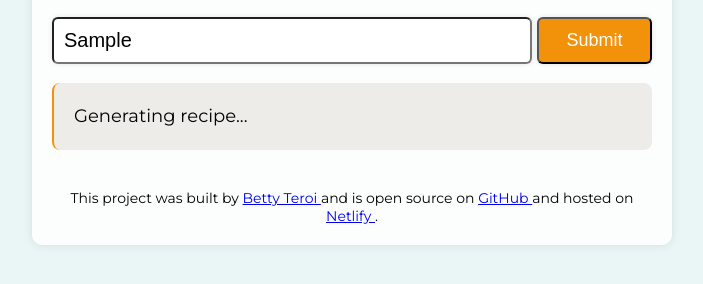
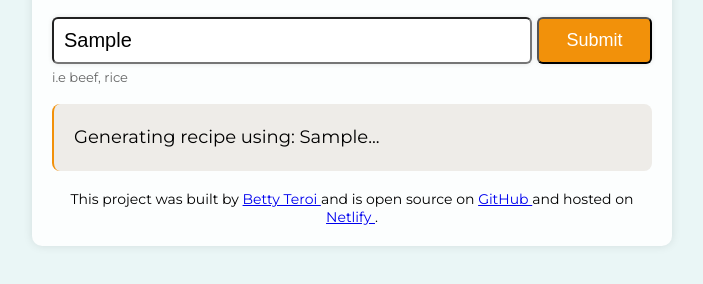
Before and after one commit to teroibetty/AI-Recipe-Generator, a plain HTML site: page index.html in a window 1280 px wide. Both pictures are taken after typing "Sample" into the empty fields and a click on the input 882 px from the left and 232 px from the top of the page. Shown: the part 192-476 px from the top of the page, without its empty margins (288-991 px from the left). Drawn offline with nearby package versions, Linux system fonts and the light colour scheme; no server answers.

Commit message:
Improved the user experience

```diff
--- a/index.html
+++ b/index.html
@@ -32,8 +32,9 @@
           />
           <input type="submit" class="submit-button" />
         </form>
+        <div class="hint">i.e beef, rice</div>
         <br />
-        <div class="recipe" id="recipe">Generating recipe...</div>
+        <div class="recipe hidden" id="recipe"></div>
         <br />
       </main>
       <footer>
--- a/src/index.js
+++ b/src/index.js
@@ -15,6 +15,13 @@ function generateRecipe(event) {
   let context =
     "You are a world class chef that creates delicious recipes, create recipes that are easy to follow and fun to make, make the recipes very short, include a title for recipe and use <strong><strong> element, each step should be in a new line, use <br /> to create a new line.";
   let apiUrl = `https://api.shecodes.io/ai/v1/generate?prompt=${prompt}&context=${context}&key=${apiKey}`;
+
+  let recipeElement = document.querySelector("#recipe");
+  recipeElement.classList.remove("hidden");
+  recipeElement.innerHTML = `<div class="blink">
+      Generating recipe using: ${instructionsElement.value}...
+    </div>`;
+
   axios.get(apiUrl).then(displayRecipe);
 }
 
--- a/src/styles.css
+++ b/src/styles.css
@@ -36,6 +36,11 @@ h2 {
   color: white;
   cursor: pointer;
 }
+.hint {
+  font-size: 13px;
+  opacity: 0.6;
+  margin-top: 5px;
+}
 .recipe {
   font-size: 18px;
   line-height: 1.5;
@@ -44,8 +49,24 @@ h2 {
   padding: 20px;
   border-left: #f2910a 2px solid;
 }
+.hidden {
+  display: none;
+}
 footer {
   text-align: center;
-  margin-top: 20px;
   font-size: 14px;
 }
+.blink {
+  animation: blink-animation 1s steps(5, start) infinite;
+  -webkit-animation: blink-animation 1s steps(5, start) infinite;
+}
+@keyframes blink-animation {
+  to {
+    visibility: hidden;
+  }
+}
+@-webkit-keyframes blink-animation {
+  to {
+    visibility: hidden;
+  }
+}
```
